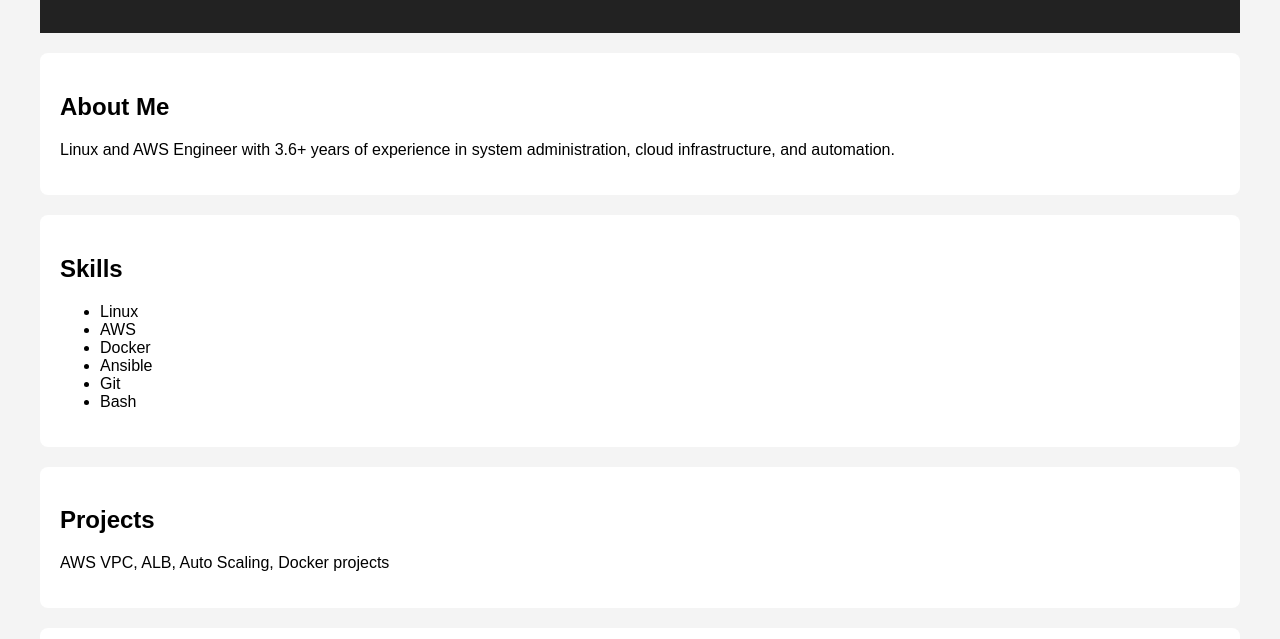
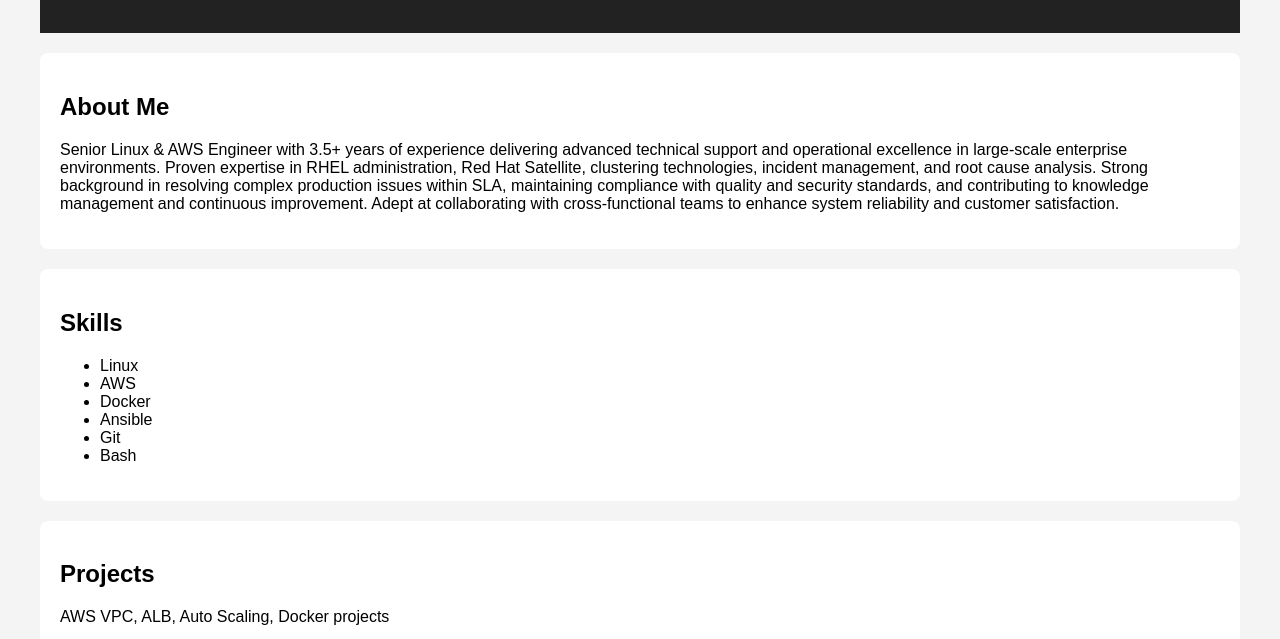
Before and after one commit to Meghasivarajan2/portfolio, a plain HTML site: page index.html in a window 1280 px wide. Shown: the part 161-800 px from the top of the page. Drawn offline with Linux system fonts and the light colour scheme.

Commit message:
modified index.html

```diff
--- a/index.html
+++ b/index.html
@@ -2,7 +2,7 @@
 <html lang="en">
 <head>
   <meta charset="UTF-8">
-  <title>Megha | Linux & AWS Engineer</title>
+  <title>Megha Sivarajan | Linux & AWS Engineer</title>
   <link rel="stylesheet" href="style.css">
 </head>
 <body>
@@ -14,8 +14,14 @@
   <section>
     <h2>About Me</h2>
     <p>
-      Linux and AWS Engineer with 3.6+ years of experience in system
-      administration, cloud infrastructure, and automation.
+      Senior Linux & AWS Engineer with 3.5+ years of experience delivering advanced
+      technical support and operational excellence in large-scale enterprise environments.
+      Proven expertise in RHEL administration, Red Hat Satellite, clustering technologies,
+      incident management, and root cause analysis. Strong background in resolving complex
+      production issues within SLA, maintaining compliance with quality and security standards,
+      and contributing to knowledge management and continuous improvement. Adept at collaborating
+      with cross-functional teams to enhance system reliability and customer satisfaction.
+
     </p>
   </section>
 
```
